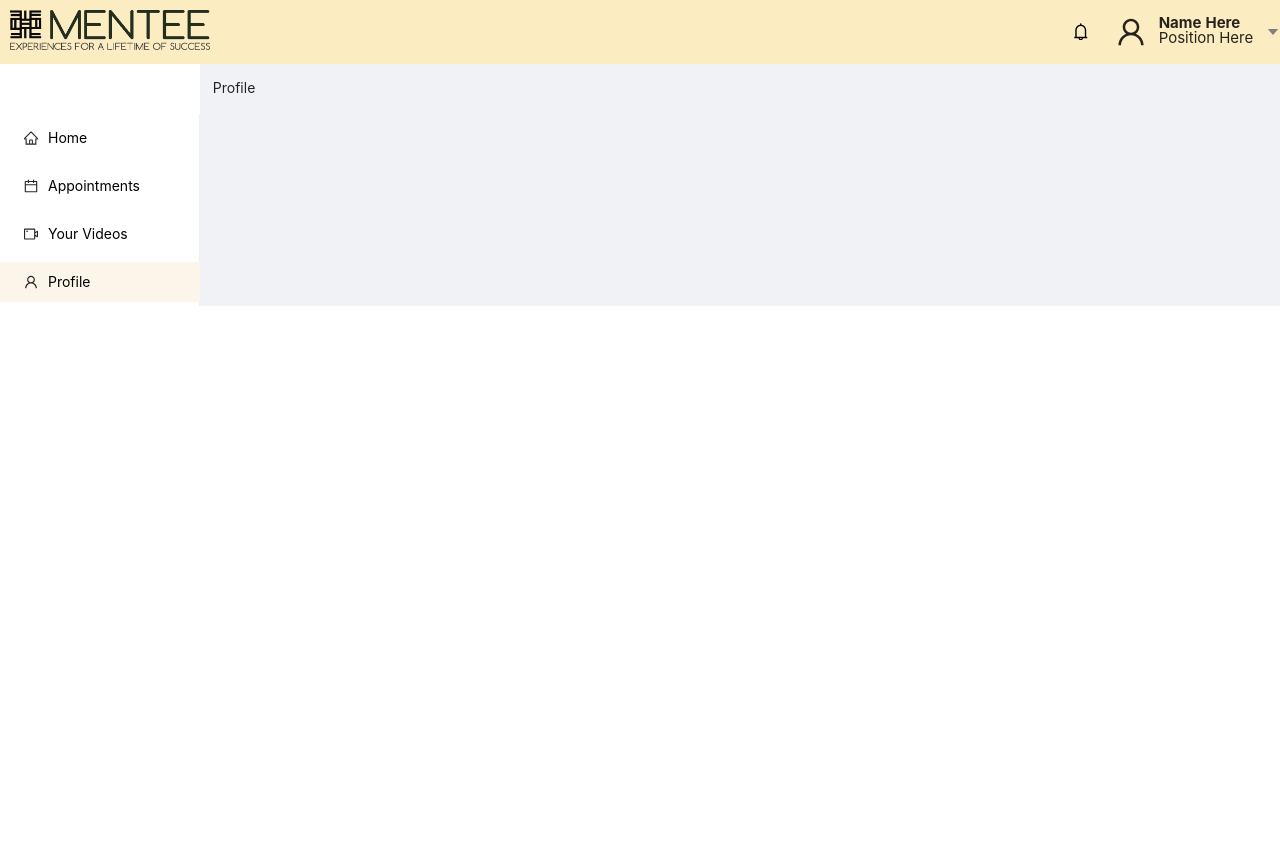
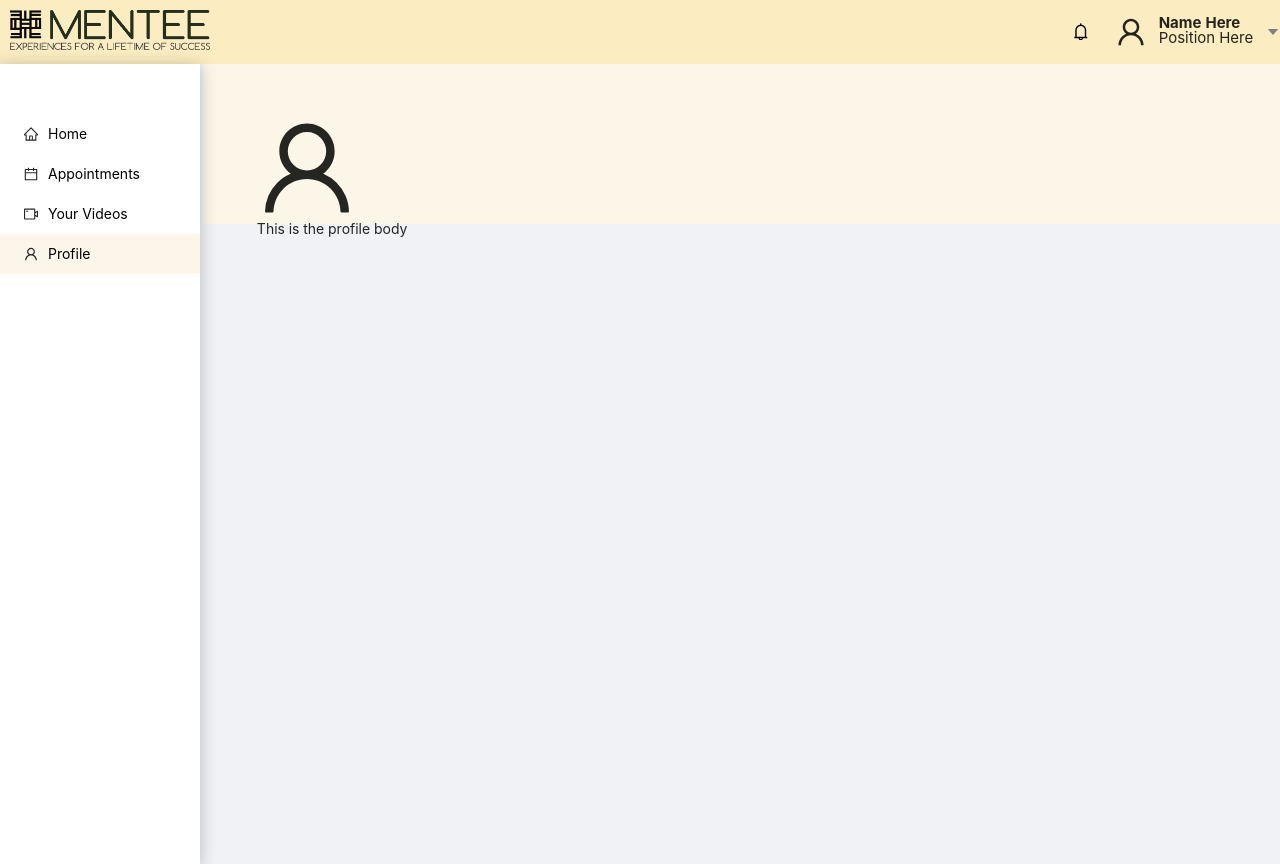
Before and after one commit to hack4impact-uiuc/mentee, a React (Create React App) app in the folder frontend/: page /profile in a window 1280 px wide. Before the commit the page ends 800 px from the top, so only its background shows below. Built offline with nearby package versions, Linux system fonts and the light colour scheme.

Commit message:
Tweak nav styling (#44)

```diff
--- a/frontend/src/components/NavigationSidebar.js
+++ b/frontend/src/components/NavigationSidebar.js
@@ -11,6 +11,7 @@ import {
 import "./css/Navigation.scss";
 
 const { Sider } = Layout;
+const menuItemMarginOverride = { marginTop: "0px", marginBottom: "0px" };
 
 function NavigationSidebar(props) {
   const getMenuItemStyle = (page) => {
@@ -20,11 +21,12 @@ function NavigationSidebar(props) {
   };
 
   return (
-    <Sider theme="light">
+    <Sider theme="light" className="sidebar">
       <Menu theme="light" mode="inline" style={{ marginTop: "25%" }}>
         <Menu.Item
           key="home"
           className={getMenuItemStyle("home")}
+          style={menuItemMarginOverride}
           icon={<HomeOutlined />}
         >
           <NavLink to="/" style={{ color: "black" }}>
@@ -34,6 +36,7 @@ function NavigationSidebar(props) {
         <Menu.Item
           key="appointments"
           className={getMenuItemStyle("appointments")}
+          style={menuItemMarginOverride}
           icon={<CalendarOutlined />}
         >
           <NavLink to="/appointments" style={{ color: "black" }}>
@@ -43,6 +46,7 @@ function NavigationSidebar(props) {
         <Menu.Item
           key="videos"
           className={getMenuItemStyle("videos")}
+          style={menuItemMarginOverride}
           icon={<VideoCameraOutlined />}
         >
           <NavLink to="/videos" style={{ color: "black" }}>
@@ -52,6 +56,7 @@ function NavigationSidebar(props) {
         <Menu.Item
           key="profile"
           className={getMenuItemStyle("profile")}
+          style={menuItemMarginOverride}
           icon={<UserOutlined />}
         >
           <NavLink to="/profile" style={{ color: "black" }}>
--- a/frontend/src/components/css/Appointments.scss
+++ b/frontend/src/components/css/Appointments.scss
@@ -1,5 +1,6 @@
 
 .appointments-welcome-text {
+    margin: 1% 1%;
     font-size: 30px;
     font-weight: bold;
 }
@@ -8,6 +9,7 @@
     display: flex;
     flex-direction: row;
     margin-bottom: 1%;
+    margin-left: 1%;
 }
 
 .appointments-tab-item {
--- a/frontend/src/components/css/Navigation.scss
+++ b/frontend/src/components/css/Navigation.scss
@@ -1,11 +1,19 @@
 .navigation-content {
-  margin: 1% 1%;
-  height: 100%;
+  margin-left: 3px;
+  height: 100vh;
 }
 
 .navigation-header {
   background-color: #fbecc1;
   padding: 0px;
+}
+
+.sidebar {
+    box-shadow: 0px 2px 16px rgba(0, 0, 0, 0.244974);
+}
+
+.navigation-menu-item {
+    background-color: white;
 }
 
 .navigation-menu-item:hover {
--- /dev/null
+++ b/frontend/src/components/css/Profile.scss
@@ -0,0 +1,27 @@
+.background-color-strip {
+    height: 20%;
+    background: #FCF6E8;
+}
+
+.profile-content {
+    padding-top: 5%;
+    padding-left: 5%;
+}
+
+.edit-profile-button {
+    background: #E4BB4F;
+    color: #FFFFFF;
+    border-radius: 13px;
+}
+
+.specialization-tag {
+    background: #FFFFFF;
+    border: 3px solid #FFECBD;
+    border-radius: 13px;
+}
+
+.contact-info {
+    left: 70%;
+    background: #FFFFFF;
+    border-radius: 8px;
+}
--- a/frontend/src/components/pages/Profile.js
+++ b/frontend/src/components/pages/Profile.js
@@ -1,8 +1,19 @@
 import React from "react";
 import { Link } from "react-router-dom";
+import { UserOutlined } from "@ant-design/icons";
+
+import "../css/Profile.scss";
 
 function Profile() {
-  return <div>Profile</div>;
+  return (
+    <div className="background-color-strip">
+      <div className="profile-content">
+        <UserOutlined style={{ fontSize: "100px" }} />
+        <br />
+        This is the profile body
+      </div>
+    </div>
+  );
 }
 
 export default Profile;
```
